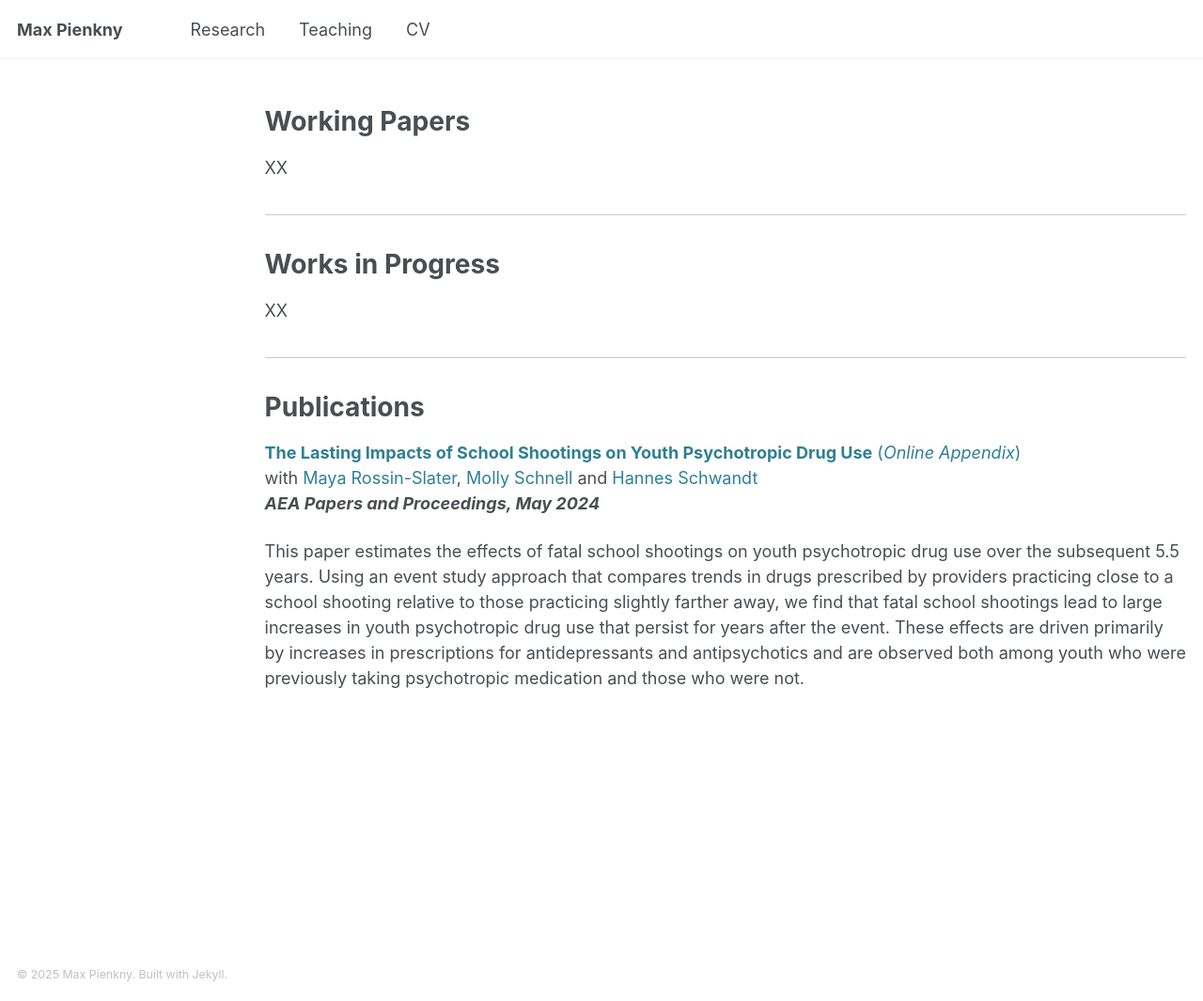
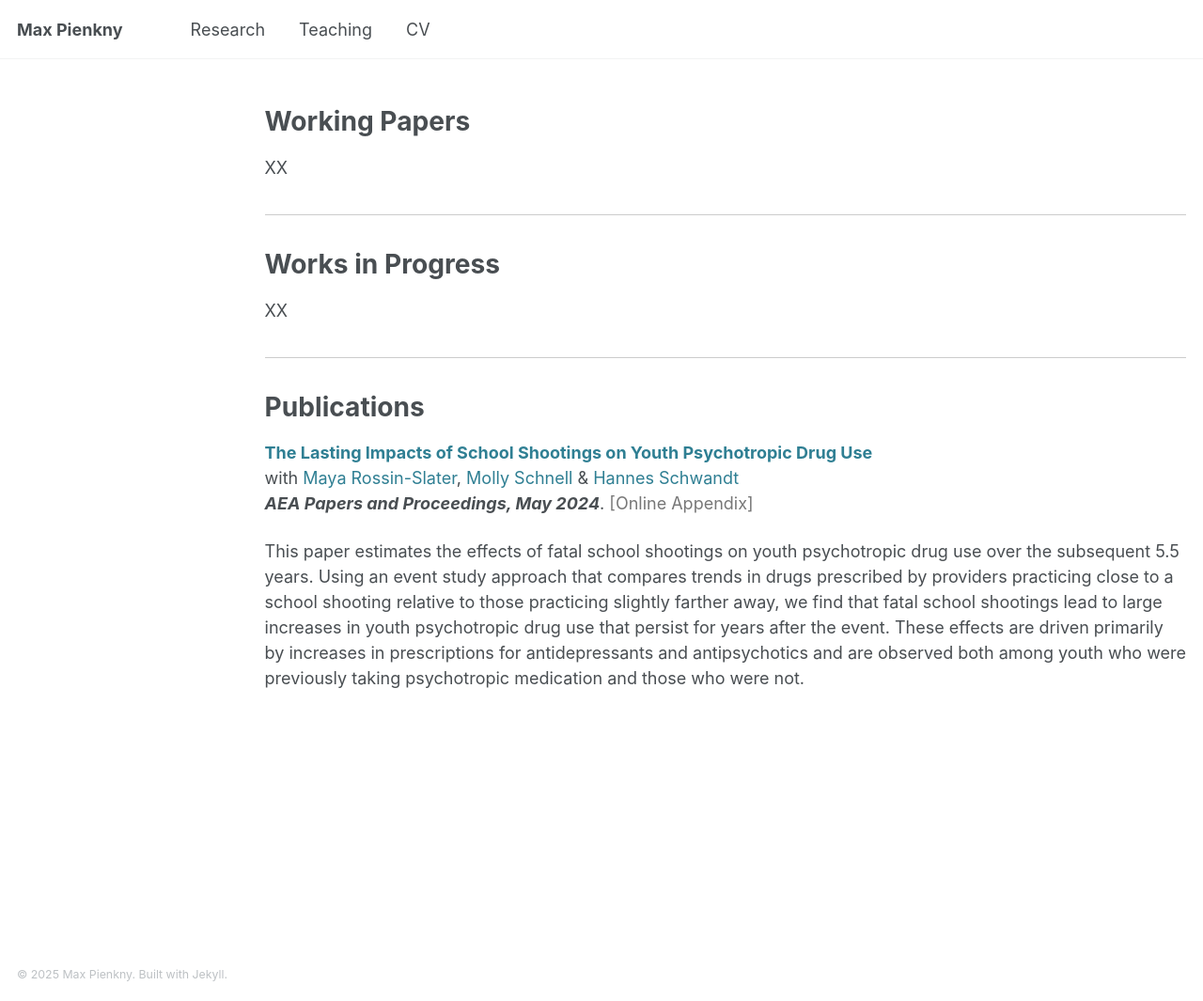
Before and after one commit to maxpienkny/maxpienkny.github.io, a Jekyll site: the page built from _pages/research.md, in a window 1280 px wide and 1065 px high. Shown: the whole window at 94% size. Built offline with Jekyll 4.4.1, drawn with Linux system fonts in a browser that asks for light colours.

Commit message:
add appx formatting

```diff
--- a/_pages/research.md
+++ b/_pages/research.md
@@ -21,8 +21,8 @@ XX
 
 # Publications
 
-<a href="/files/research/published/2024_PRSS_AEAPP_Main.pdf" class="no-underline">**The Lasting Impacts of School Shootings on Youth Psychotropic Drug Use**</a> <a href="/files/research/published/2024_PRSS_AEAPP_Appendix.pdf" class="no-underline">(_Online Appendix_)</a> <br>
-with <a href="https://web.stanford.edu/~mrossin/" class="no-underline">Maya Rossin-Slater</a>, <a href="https://mollyschnell.com/" class="no-underline">Molly Schnell </a> and <a href="https://hschwandt.com/" class="no-underline">Hannes Schwandt</a> <br>
-_**AEA Papers and Proceedings, May 2024**_ <br>
+<a href="/files/research/published/2024_PRSS_AEAPP_Main.pdf" class="no-underline">**The Lasting Impacts of School Shootings on Youth Psychotropic Drug Use**</a> <br>
+with <a href="https://web.stanford.edu/~mrossin/" class="no-underline">Maya Rossin-Slater</a>, <a href="https://mollyschnell.com/" class="no-underline">Molly Schnell </a> & <a href="https://hschwandt.com/" class="no-underline">Hannes Schwandt</a> <br>
+_**AEA Papers and Proceedings, May 2024**_.  <a href="/files/research/published/2024_PRSS_AEAPP_Appendix.pdf" class="light-gray-link">[Online Appendix]</a> <br>
 
 This paper estimates the effects of fatal school shootings on youth psychotropic drug use over the subsequent 5.5 years. Using an event study approach that compares trends in drugs prescribed by providers practicing close to a school shooting relative to those practicing slightly farther away, we find that fatal school shootings lead to large increases in youth psychotropic drug use that persist for years after the event. These effects are driven primarily by increases in prescriptions for antidepressants and antipsychotics and are observed both among youth who were previously taking psychotropic medication and those who were not.
--- a/assets/css/custom.css
+++ b/assets/css/custom.css
@@ -6,3 +6,8 @@ a.no-underline {
     text-decoration: underline;
     color: #1a73e8;
   }
+
+  a.light-gray-link {
+    color: #777777;          /* light gray */
+    text-decoration: none;   /* remove underline */å
+  }
```
